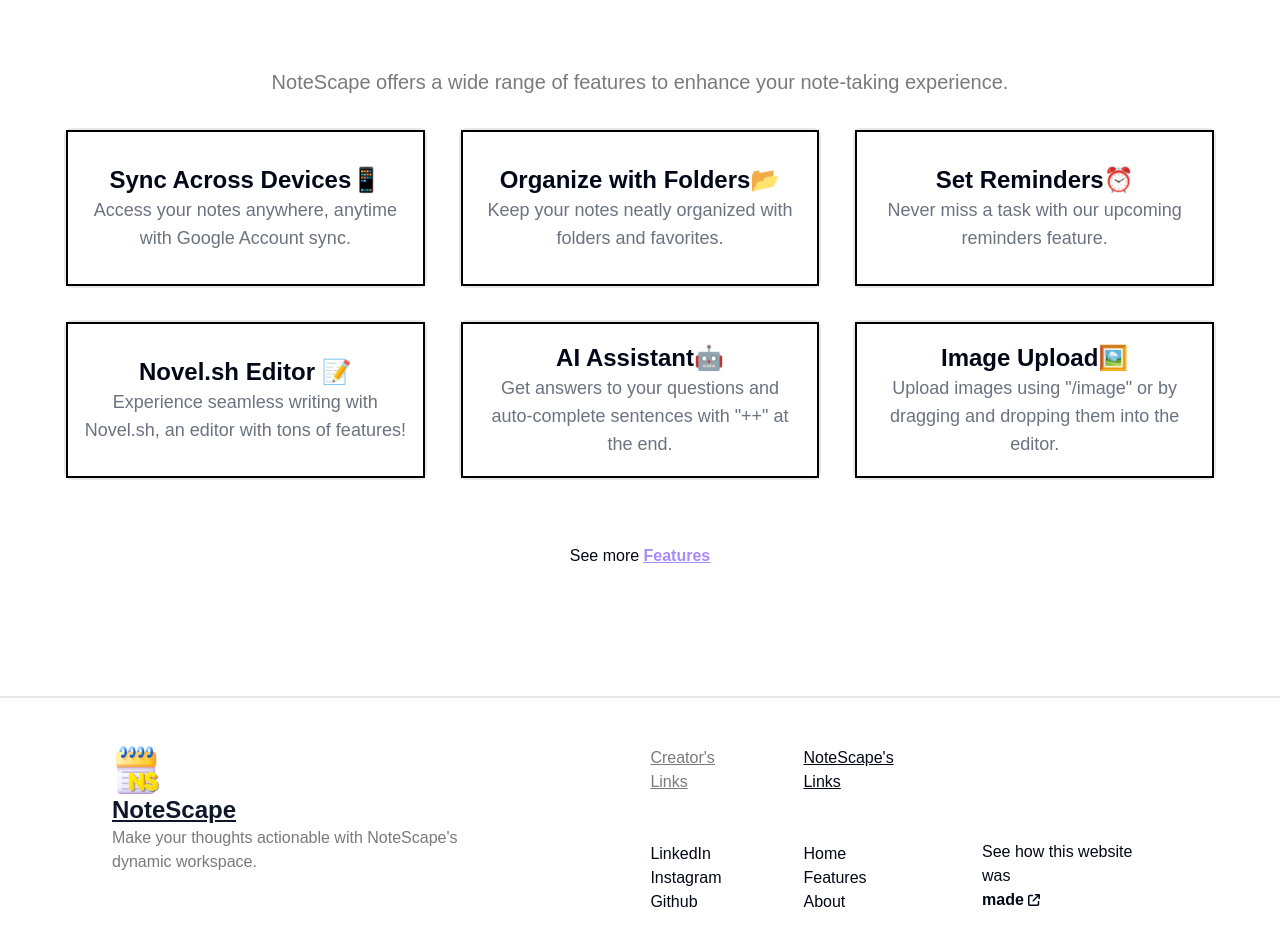
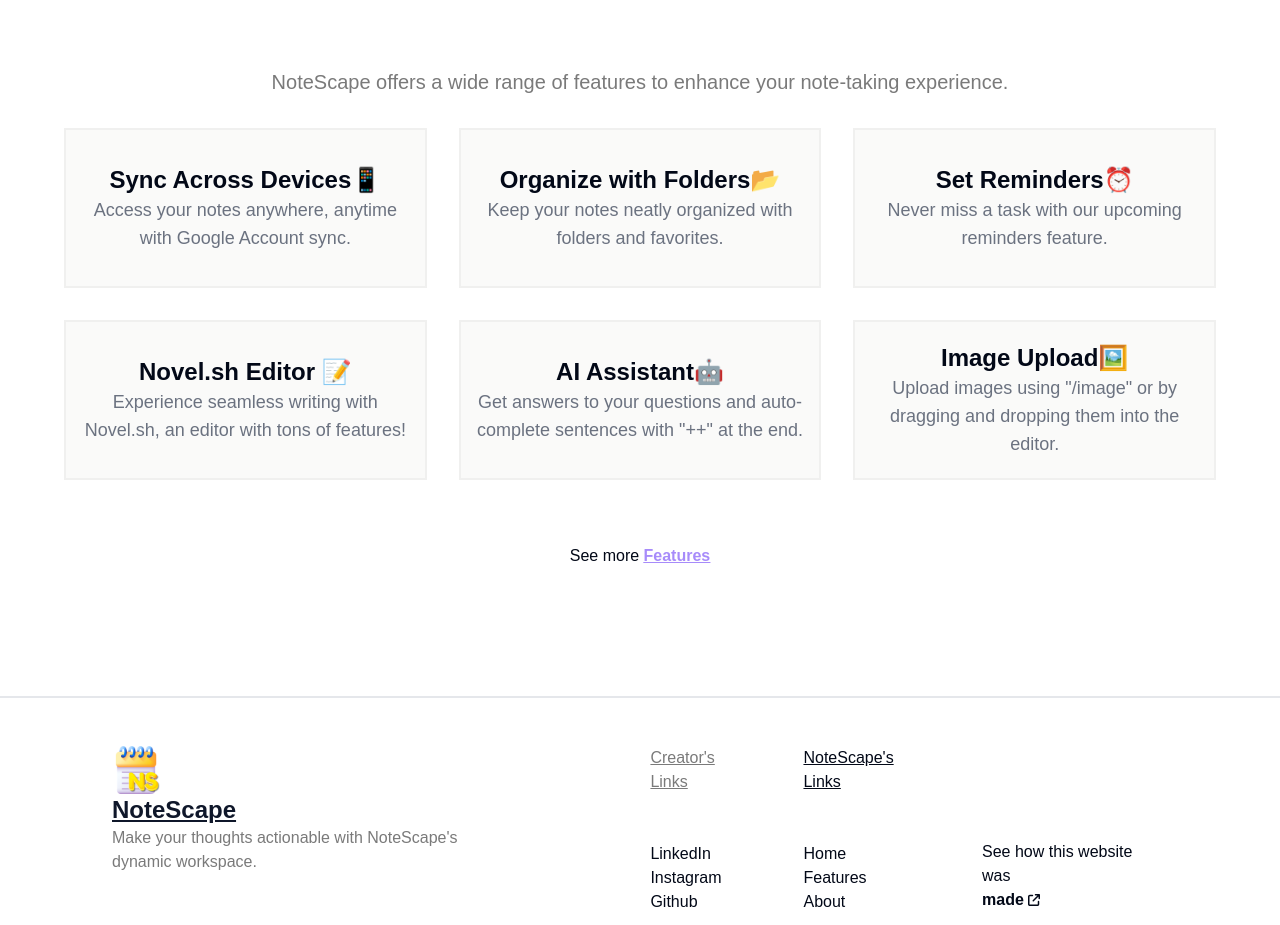
Before and after one commit to CityIsBetter/NoteScape, a Next.js app: page / in a window 1280 px wide. Shown: the part 1240-2165 px from the top of the page. Built offline with nearby package versions, Linux system fonts and the light colour scheme.

Commit message:
dark mode fix

```diff
--- a/src/app/page.tsx
+++ b/src/app/page.tsx
@@ -48,9 +48,9 @@
             <div className="feature-text text-sm sm:text-lg text-gray-500">Access your notes anywhere, anytime with Google Account sync.</div>
           </div> */}
 
-          <div className="group relative border-2 border-border rounded-lg justify-center bg-secondary h-40">
-            <span className="absolute inset-0 border-2 border-dashed border-black"></span>
-            <div className="relative flex h-full transform items-center border-2 border-black bg-white transition-transform group-hover:-translate-x-2 group-hover:-translate-y-2">
+          <div className="group relative rounded-lg justify-center h-40">
+            <span className="absolute inset-0 border-2 border-dashed border-secondary-foreground"></span>
+            <div className="relative flex h-full transform items-center border-2 border-secondary-foreground bg-secondary transition-transform group-hover:-translate-x-2 group-hover:-translate-y-2">
               <div className="absolute p-4 group-hover:relative">
                 <div className="feature-title text-xl sm:text-2xl font-bold">Sync Across Devices📱</div>
                 <div className="feature-text text-sm sm:text-lg text-gray-500">Access your notes anywhere, anytime with Google Account sync.</div>
@@ -58,9 +58,9 @@
             </div>
           </div>
 
-          <div className="group relative border-2 border-border rounded-lg justify-center bg-secondary h-40">
-          <span className="absolute inset-0 border-2 border-dashed border-black"></span>
-          <div className="relative flex h-full transform items-center border-2 border-black bg-white transition-transform group-hover:-translate-x-2 group-hover:-translate-y-2">
+          <div className="group relative justify-center bg-secondary h-40">
+          <span className="absolute inset-0 border-2 border-dashed border-secondary-foreground"></span>
+          <div className="relative flex h-full transform items-center border-2 border-secondary-foreground bg-secondary transition-transform group-hover:-translate-x-2 group-hover:-translate-y-2">
             <div className="absolute p-4 group-hover:relative">
               <div className="feature-title text-xl sm:text-2xl font-bold">Organize with Folders📂</div>
               <div className="feature-text text-sm sm:text-lg text-gray-500">Keep your notes neatly organized with folders and favorites.</div>
@@ -68,9 +68,9 @@
           </div>
           </div>
 
-          <div className="group relative border-2 border-border rounded-lg justify-center bg-secondary h-40">
-          <span className="absolute inset-0 border-2 border-dashed border-black"></span>
-          <div className="relative flex h-full transform items-center border-2 border-black bg-white transition-transform group-hover:-translate-x-2 group-hover:-translate-y-2">
+          <div className="group relative justify-center bg-secondary h-40">
+          <span className="absolute inset-0 border-2 border-dashed border-secondary-foreground"></span>
+          <div className="relative flex h-full transform items-center border-2 border-secondary-foreground bg-secondary transition-transform group-hover:-translate-x-2 group-hover:-translate-y-2">
             <div className="absolute p-4 group-hover:relative">
               <div className="feature-title text-xl sm:text-2xl font-bold">Set Reminders⏰</div>
               <div className="feature-text text-sm sm:text-lg text-gray-500">Never miss a task with our upcoming reminders feature.</div>
@@ -78,9 +78,9 @@
           </div>
           </div>
 
-          <div className="group relative border-2 border-border rounded-lg justify-center bg-secondary h-40">
-          <span className="absolute inset-0 border-2 border-dashed border-black"></span>
-          <div className="relative flex h-full transform items-center border-2 border-black bg-white transition-transform group-hover:-translate-x-2 group-hover:-translate-y-2">
+          <div className="group relative justify-center bg-secondary h-40">
+          <span className="absolute inset-0 border-2 border-dashed border-secondary-foreground"></span>
+          <div className="relative flex h-full transform items-center border-2 border-secondary-foreground bg-secondary transition-transform group-hover:-translate-x-2 group-hover:-translate-y-2">
             <div className="absolute p-4 group-hover:relative">
               <div className="feature-title text-xl sm:text-2xl font-bold">Novel.sh Editor 📝</div>
               <div className="feature-text text-sm sm:text-lg text-gray-500">Experience seamless writing with Novel.sh, an editor with tons of features!</div>
@@ -88,9 +88,9 @@
           </div>
           </div>
 
-          <div className="group relative border-2 border-border rounded-lg justify-center bg-secondary h-40">
-          <span className="absolute inset-0 border-2 border-dashed border-black"></span>
-          <div className="relative flex h-full transform items-center border-2 border-black bg-white transition-transform group-hover:-translate-x-2 group-hover:-translate-y-2">
+          <div className="group relative justify-center bg-secondary h-40">
+          <span className="absolute inset-0 border-2 border-dashed border-secondary-foreground"></span>
+          <div className="relative flex h-full transform items-center border-2 border-secondary-foreground bg-secondary transition-transform group-hover:-translate-x-2 group-hover:-translate-y-2">
             <div className="absolute p-4 group-hover:relative">
               <div className="feature-title text-xl sm:text-2xl font-bold">AI Assistant🤖</div>
               <div className="feature-text text-sm sm:text-lg text-gray-500">Get answers to your questions and auto-complete sentences with &quot;++&quot; at the end.</div>
@@ -98,9 +98,9 @@
           </div>
           </div>
 
-          <div className="group relative border-2 border-border rounded-lg justify-center bg-secondary h-40">
-          <span className="absolute inset-0 border-2 border-dashed border-black"></span>
-          <div className="relative flex h-full transform items-center border-2 border-black bg-white transition-transform group-hover:-translate-x-2 group-hover:-translate-y-2">
+          <div className="group relative justify-center bg-secondary h-40">
+          <span className="absolute inset-0 border-2 border-dashed border-secondary-foreground"></span>
+          <div className="relative flex h-full transform items-center border-2 border-secondary-foreground bg-secondary transition-transform group-hover:-translate-x-2 group-hover:-translate-y-2">
             <div className="absolute p-4 group-hover:relative">
               <div className="feature-title text-xl sm:text-2xl font-bold">Image Upload🖼️</div>
               <div className="feature-text text-sm sm:text-lg text-gray-500">Upload images using &quot;/image&quot; or by dragging and dropping them into the editor.</div>
```
